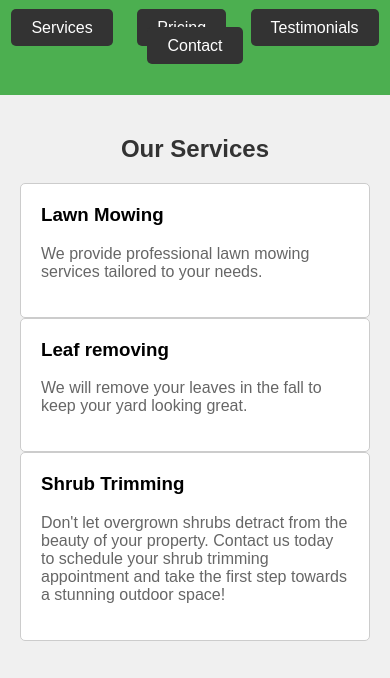
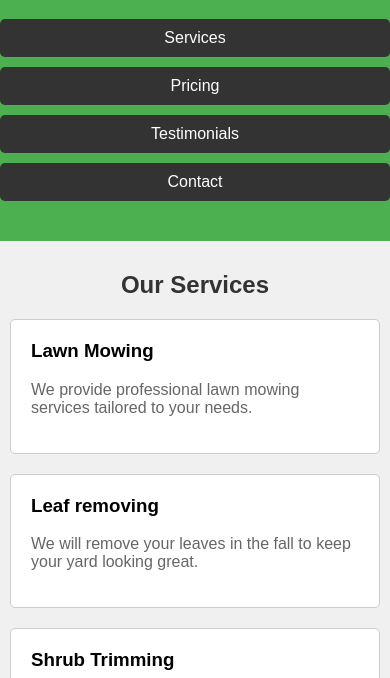
Before and after one commit to amw123456789/Mason-s_Lawn_Care, a plain HTML site: page index.html in a window 390 px wide. Shown: the part 118-796 px from the top of the page. Drawn offline with Linux system fonts and the light colour scheme.

Commit message:
Update index.html

```diff
--- a/index.html
+++ b/index.html
@@ -33,6 +33,7 @@
             background-color: #333;
             border-radius: 5px;
             margin: 0 10px;
+            display: inline-block; /* Added */
         }
         nav a:hover {
             background-color: #4CAF50; /* Green */
@@ -51,6 +52,7 @@
             border-radius: 5px;
             padding: 20px;
             background-color: #fff;
+            margin-bottom: 20px; /* Added */
         }
         .service-item h3 {
             margin-top: 0;
@@ -82,7 +84,7 @@
             text-align: center;
         }
         input[type="text"], input[type="email"], textarea {
-            width: 100%;
+            width: 100%; /* Changed */
             padding: 10px;
             margin-bottom: 10px;
             box-sizing: border-box;
@@ -94,9 +96,22 @@
             border: none;
             border-radius: 5px;
             cursor: pointer;
+            width: 100%; /* Added */
+            box-sizing: border-box; /* Added */
         }
         input[type="submit"]:hover {
             background-color: #45a049;
+        }
+
+        /* Media Query for Mobile Devices */
+        @media (max-width: 768px) {
+            .container {
+                padding: 10px; /* Adjusted padding for smaller screens */
+            }
+            nav a {
+                display: block; /* Convert navigation links to block for better mobile view */
+                margin: 10px 0; /* Added margin for better spacing */
+            }
         }
     </style>
 </head>
@@ -160,8 +175,7 @@
 
     <section id="contact" class="contact">
         <h2 class="section-heading">Contact Us @</h2>
-      <h3 class="section-heading">Phone:901-258-0020</h3>
-
+        <h3 class="section-heading">Phone: 901-258-0020</h3>
     </section>
 
 </div>
```
